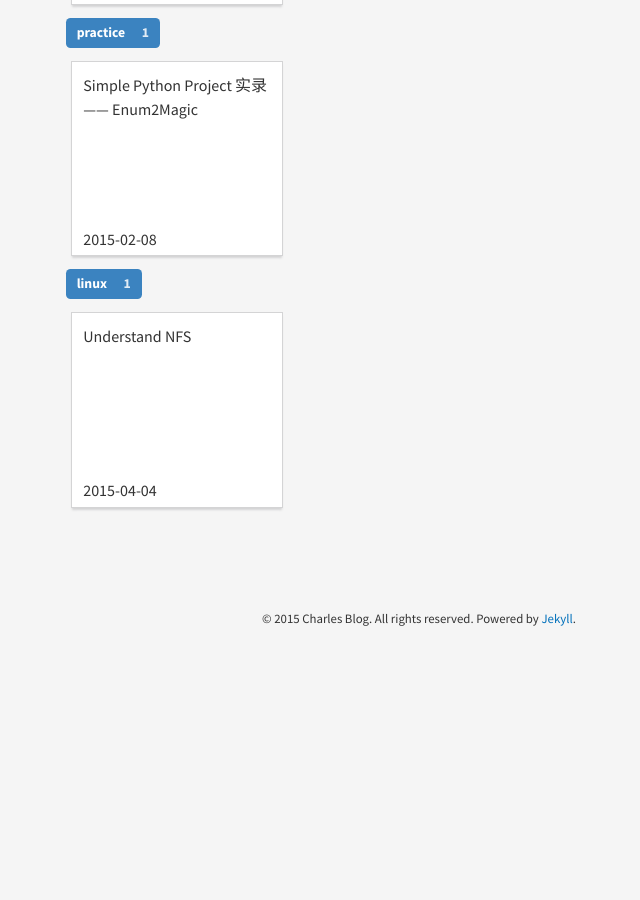
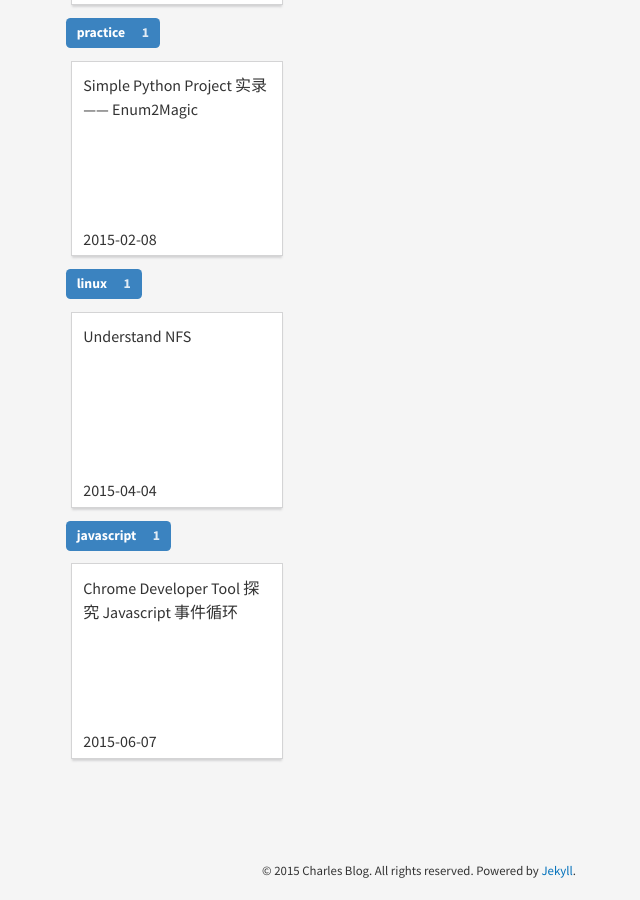
Before and after one commit to JavaCS3/blog, a Jekyll site: the page built from categories/index.html, in a window 1280 px wide and 900 px high, scrolled down 985 px. Shown: the whole window, without its empty margins (221-861 px from the left). Built offline with Jekyll 4.4.1, drawn with Linux system fonts in a browser that asks for light colours; nearby versions of some CDN libraries; Markdown is read by kramdown in place of the engine named in the settings; before the commit the page ends 1633 px from its top, so only the background shows below that; some of the changed lines change nothing that is shown.

Commit message:
event loop in javascript

````diff
--- a/_config.yml
+++ b/_config.yml
@@ -4,7 +4,7 @@ permalink: /:title
 
 url:
 baseurl: /blog
-category_list: [life, algorithm, web, practice, linux]
+category_list: [life, algorithm, web, practice, linux, javascript]
 
 redcarpet:
   extensions: ["fenced_code_blocks", "autolink", "tables", "strikethrough"]
--- /dev/null
+++ b/_posts/2015-06-07-eventloop-in-javascript.md
@@ -0,0 +1,104 @@
+---
+layout: post
+category: javascript
+title: Chrome Developer Tool 探究 Javascript 事件循环
+---
+
+### 前言
+熟悉Javascript的朋友们对事件循环应该不陌生。目前绝大多数的Javascript的运行环境都是单线程的。要想实现一些异步回调的方法，就不得不用到事件循环了。然而，目前很多的文章中对Javascript的事件循环仅限于一些图解，为了方便大家更加深刻的理解事件循环，本文将利用Chrome Developer Tool从时间轴上证明事件循环的这一机制。
+
+### 简单的栗子
+先来看一段代码：
+```html
+<!DOCTYPE html>
+<html>
+<head>
+  <title>EventLoop Sample</title>
+  <script type="text/javascript">
+    function onClick() {
+      console.log('In onClick...');
+    }
+  </script>
+</head>
+<body>
+  <button onclick="onClick()">Click</button>
+</body>
+</html>
+```
+这段代码的功能很简单，就是当鼠标点击按钮的时候调用`onClick()`函数打印一个`log`而已。
+
+然而，如果把这段内嵌的Javascript看成别的运行脚本(`Python`, `Shell`...)。直觉会告诉你，当函数`onClick`被解析完后整个程序应该退出才对。为啥我点下按钮时还会再触发一次？这就是事件循环搞得“鬼”，我会在下文中给出解答。
+
+#### Timeline
+打开Chrome Developer Tool(CDT)中的Timeline功能并点击Record按钮。看看这段代码在时间轴是什么样子的吧。
+
+![pic_simple_case](http://pic.yupoo.com/javacs3/EHD5GqKD/8YlEV.png)
+
+从图中可以很容易发现，当鼠标点击的时候触发了两个事件`mouseup`和`click`。当触发`click`事件的时候，函数调用栈才进入了我们的`onClick()`函数并且执行了另一个函数`console.log(...)`。我们还可以发现另一个现象————函数发生调用的过程中，被调函数总是会在调用函数的运行时间区间之内。通过这个时间分布图，其实我们可以很容易的去分析一个系统的具体运行流程图。接下来我们看一下另一个例子。
+
+### 函数的直接调用
+上代码：
+```html
+<!DOCTYPE html>
+<html>
+<head>
+  <title>EventLoop Sample</title>
+  <script type="text/javascript">
+    function onClick() {
+      console.log('In onClick...');
+      callback();
+    }
+    function callback() {
+      console.log('In callback...');
+    }
+  </script>
+</head>
+<body>
+  <button onclick="onClick()">Click</button>
+</body>
+</html>
+```
+这个例子功能同样比较简单，只不过在`onClick`的调用中增加了一个新的`callback()`函数。那么这个情况的时间分布图是怎样的呢？
+
+![direct_call](http://photo.yupoo.com/javacs3/EHDj4uYi/OwTl0.png)
+
+这里可以发现一个小细节：同一个调用栈内的函数的时间分别总是在同一个层级上的。
+
+### “异步”回调
+我们经常会在`Javascript`中看到类似这样的代码：
+```javascript
+setTimeout(callback, 0); // WTF
+```
+不了解事件循环的话，看这段代码会非常费解。为什么不直接调`callback()`而是触发一个定时为0的Timeout。看到下面这个图大概你就明白了原理了。
+
+上代码：
+```html
+<!DOCTYPE html>
+<html>
+<head>
+  <title>EventLoop Sample</title>
+  <script type="text/javascript">
+    function onClick() {
+      console.log('In onClick...');
+      setTimeout(callback, 0);
+    }
+    function callback() {
+      console.log('In callback...');
+    }
+  </script>
+</head>
+<body>
+  <button onclick="onClick()">Click</button>
+</body>
+</html>
+```
+时间图：
+
+![async_call](http://photo.yupoo.com/javacs3/EHDj4NZP/B1fYv.png)
+
+可以发现虽然`setTimeout`的定时参数为Zero，但是实际上Timeout的回调大概在2ms以后再执行。夹在当中是浏览器的一些绘制事件。
+
+所以`setTimeout(callback, 0)`的真正意图是为了提高UI的响应速度，把任务拆分放在后面的事件循环去做。不知道大家有没有明白其中的奥妙。
+
+### 后记
+如果大家有兴趣了解Javascript的时间循环机制，可以看看[这篇文章](http://www.ruanyifeng.com/blog/2014/10/event-loop.html)。还有这个[视频](https://vimeo.com/96425312)。
````
Also changed, not shown: _posts/2015-04-04-understand-nfs.md (renamed from _posts/2015-4-4-understand-nfs.md).
